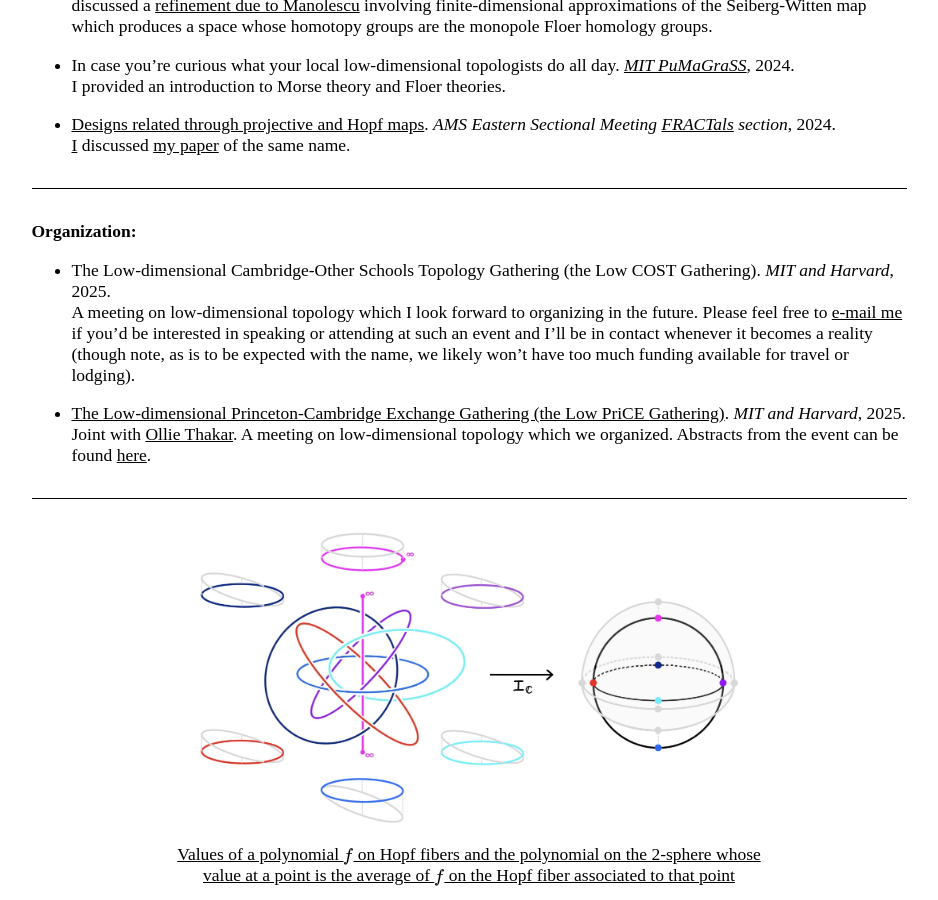
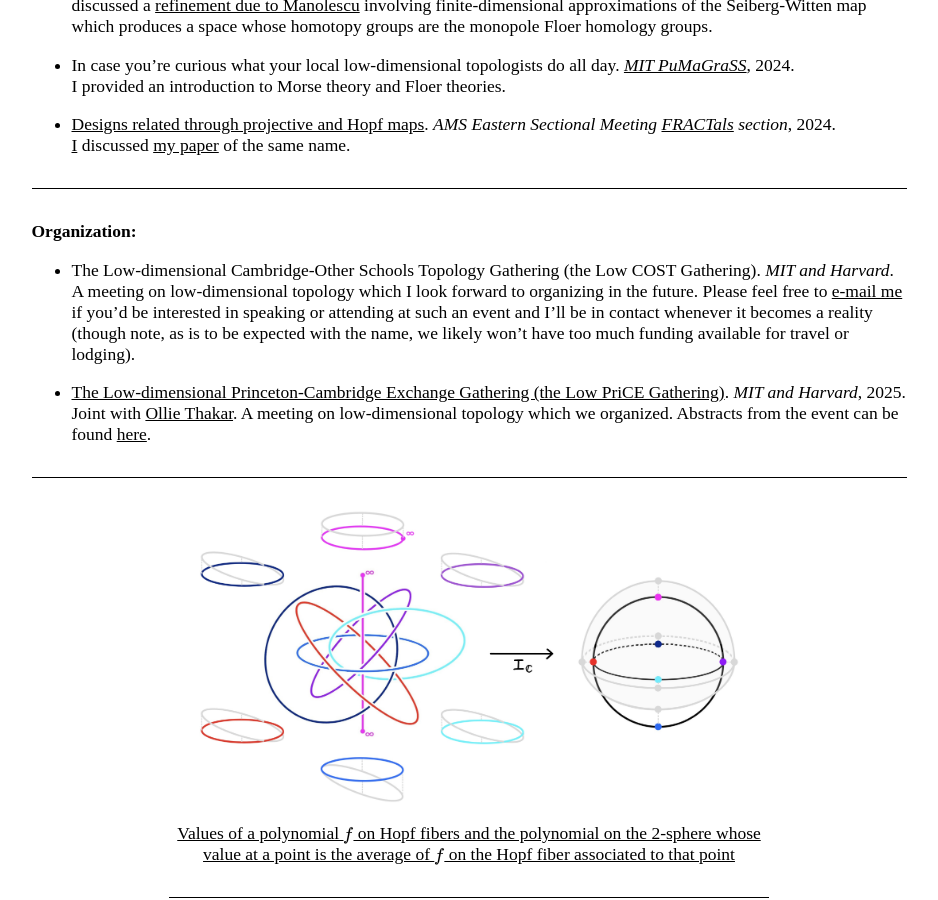
Before and after one commit to AyodejiLindblad/AyodejiLindblad.github.io, a Jekyll site: the page built from index.md, in a window 1280 px wide and 900 px high, scrolled down 1880 px. Shown: the whole window, without its empty margins (171-1109 px from the left). Built offline with Jekyll 4.4.1, drawn with Linux system fonts in a browser that asks for light colours; some web fonts are replaced.

Commit message:
Removed date

```diff
--- a/index.md
+++ b/index.md
@@ -97,7 +97,7 @@ Joint with [Enrico Colón](https://www.math.harvard.edu/people/colon-enrico/), [
 <div id="organization" class="toc-jump"></div>
 **Organization:**
 
-* The Low-dimensional Cambridge-Other Schools Topology Gathering (the Low COST Gathering). *MIT and Harvard*, 2025.
+* The Low-dimensional Cambridge-Other Schools Topology Gathering (the Low COST Gathering). *MIT and Harvard*.
     A meeting on low-dimensional topology which I look forward to organizing in the future. Please feel free to [e-mail me](mailto:my_first_name@mit.edu) if you'd be interested in speaking or attending at such an event and I'll be in contact whenever it becomes a reality (though note, as is to be expected with the name, we likely won't have too much funding available for travel or lodging).
 
 * [The Low-dimensional Princeton-Cambridge Exchange Gathering (the Low PriCE Gathering)](https://sites.google.com/view/ayodeji-lowpricegathering/home). *MIT and Harvard*, 2025.
```
